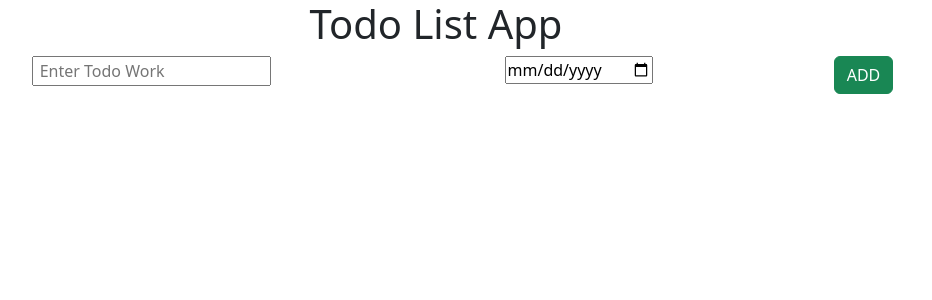
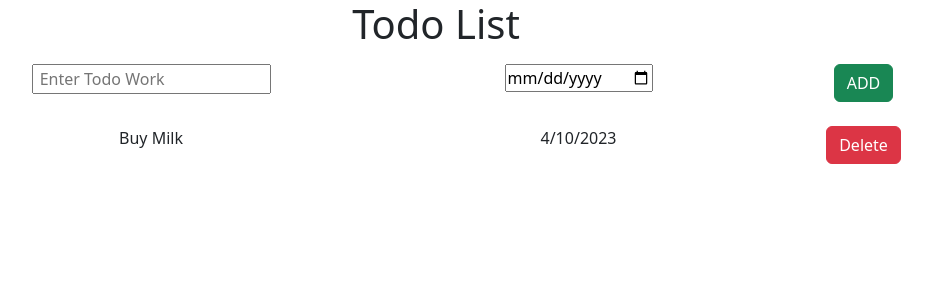
Before and after one commit to 2000090139-Abhishek/Todo_list_version_one, a React (Vite) app: page / in a window 1280 px wide. Shown: the top 300 px of the page, without its empty margins (204-1136 px from the left). Built offline with nearby package versions, Linux system fonts and the light colour scheme.

Commit message:
# initial commit

```diff
--- a/src/App.jsx
+++ b/src/App.jsx
@@ -1,23 +1,31 @@
+import AddTodo from "./components/AddTodo";
+import AppName from "./components/AppName";
 
 function App() {
   return (
     <center class="todo-container">
-      <h1>Todo List App</h1>
+      <p><AppName></AppName></p>
+      <AddTodo></AddTodo>
+
+
+      <br/>
 
       <div class="container text-center">
         <div class="row">
           <div class="col-6">
-            <input type = "text" placeholder=" Enter Todo Work"></input>
+            Buy Milk
           </div>
           <div class="col">
-          <input type="date" placeholder="YYYY/MM/DD"></input>
-
+          4/10/2023
           </div>
           <div class="col">
-          <button type="button" class="btn btn-success">ADD</button>
+          <button type="button" class="btn btn-danger">
+          Delete</button>
           </div>
         </div>
       </div>
+
+
     </center>
   );
 
--- /dev/null
+++ b/src/components/AddTodo.jsx
@@ -0,0 +1,21 @@
+function AddTodo() {
+  return (
+    <div class="container text-center">
+      <div class="row">
+        <div class="col-6">
+          <input type="text" placeholder=" Enter Todo Work"></input>
+        </div>
+        <div class="col">
+          <input type="date" placeholder="YYYY/MM/DD"></input>
+        </div>
+        <div class="col">
+          <button type="button" class="btn btn-success">
+            ADD
+          </button>
+        </div>
+      </div>
+    </div>
+  );
+}
+
+export default AddTodo;
--- /dev/null
+++ b/src/components/AppName.jsx
@@ -0,0 +1,6 @@
+function AppName(){
+
+  return <h1>Todo List</h1>
+}
+
+export default AppName
```
